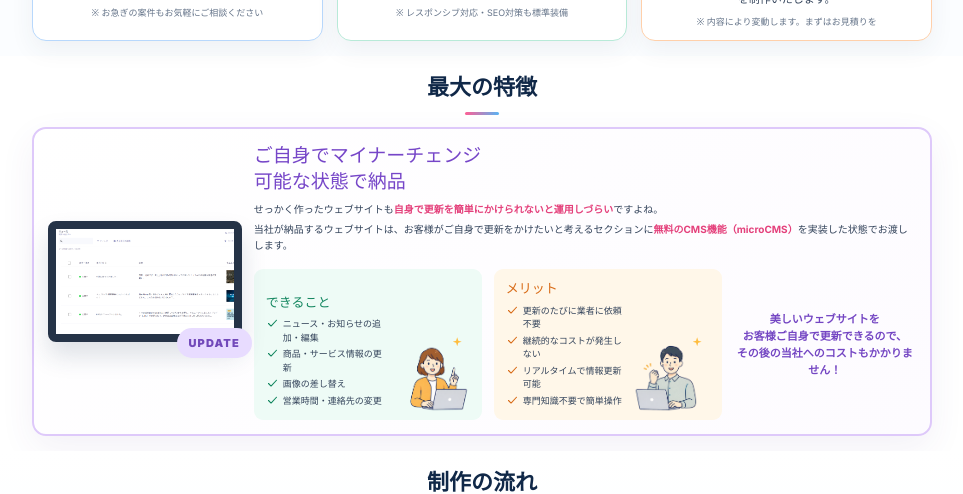
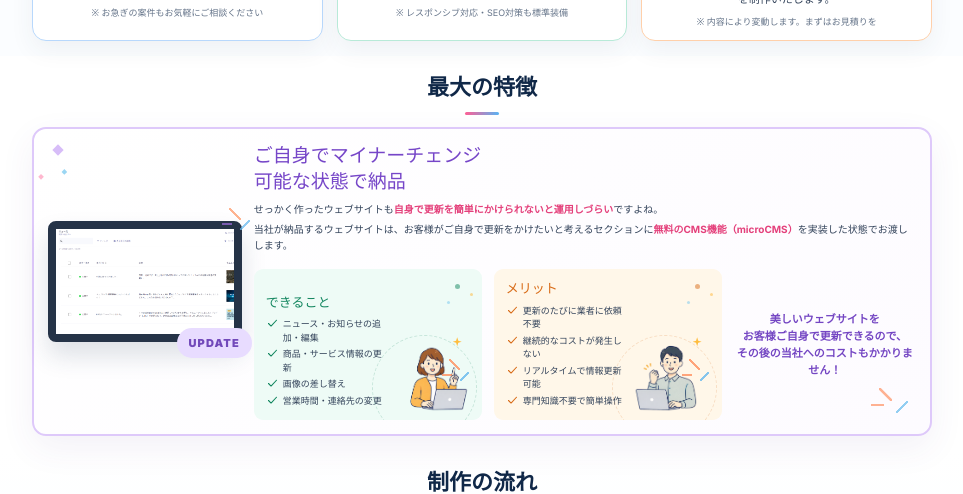
Before and after one commit to sayumasa25/-HP, a Next.js app: page /web-development in a window 1280 px wide. Shown: the part 1020-1514 px from the top of the page, without its empty margins (158-1121 px from the left). Built offline with nearby package versions, Linux system fonts and the light colour scheme; a web font is replaced by a local one.

Commit message:
Add subtle feature section accents

```diff
--- a/app/web-development/web-development.module.css
+++ b/app/web-development/web-development.module.css
@@ -472,6 +472,7 @@
   margin: 4px 0;
 }
 .feature {
+  position: relative;
   display: grid;
   grid-template-columns: 0.85fr 1.25fr 0.8fr;
   gap: 22px;
@@ -481,12 +482,62 @@
   border-radius: 21px;
   background: linear-gradient(135deg, #fff, #fdfbff);
   box-shadow: 0 12px 35px #56378e12;
+  isolation: isolate;
+}
+.feature::before {
+  content: "";
+  position: absolute;
+  z-index: 0;
+  top: 17px;
+  left: 20px;
+  width: 8px;
+  height: 8px;
+  background: #c9a4f6;
+  opacity: 0.72;
+  transform: rotate(45deg);
+  box-shadow:
+    20px 11px 0 -2px #75c7ef,
+    7px 31px 0 -2px #ff9ebd;
+}
+.feature::after {
+  content: "";
+  position: absolute;
+  z-index: 0;
+  right: 19px;
+  bottom: 18px;
+  width: 42px;
+  height: 31px;
+  opacity: 0.68;
+  background:
+    linear-gradient(#ff8f5f, #ff8f5f) 2px 19px / 13px 2px no-repeat,
+    linear-gradient(45deg, transparent 42%, #ff8f5f 43% 57%, transparent 58%)
+      10px 3px / 13px 13px no-repeat,
+    linear-gradient(-45deg, transparent 42%, #62b9ed 43% 57%, transparent 58%)
+      27px 16px / 12px 12px no-repeat;
 }
 .feature > * {
+  position: relative;
+  z-index: 1;
   min-width: 0;
 }
 .featureVisual {
   position: relative;
+}
+.featureVisual::before {
+  content: "";
+  position: absolute;
+  z-index: 2;
+  top: -15px;
+  right: -9px;
+  width: 31px;
+  height: 28px;
+  opacity: 0.72;
+  background:
+    linear-gradient(#9a6bd8, #9a6bd8) 2px 17px / 10px 2px no-repeat,
+    linear-gradient(45deg, transparent 42%, #ff9766 43% 57%, transparent 58%)
+      9px 2px / 12px 12px no-repeat,
+    linear-gradient(-45deg, transparent 42%, #65b8ee 43% 57%, transparent 58%)
+      20px 14px / 10px 10px no-repeat;
 }
 .miniLaptop {
   position: relative;
@@ -531,11 +582,40 @@
   border-radius: 13px;
 }
 .illustratedList {
+  position: relative;
   display: grid;
   grid-template-columns: minmax(0, 1fr) 112px;
   gap: 8px;
   align-items: end;
   overflow: hidden;
+  isolation: isolate;
+}
+.illustratedList::before {
+  content: "";
+  position: absolute;
+  z-index: 0;
+  right: 5px;
+  bottom: -20px;
+  width: 105px;
+  height: 105px;
+  border: 1px dashed var(--accent);
+  border-radius: 50%;
+  opacity: 0.18;
+}
+.illustratedList::after {
+  content: "";
+  position: absolute;
+  z-index: 0;
+  top: 15px;
+  right: 22px;
+  width: 5px;
+  height: 5px;
+  border-radius: 50%;
+  background: var(--accent);
+  opacity: 0.5;
+  box-shadow:
+    14px 8px 0 -1px #ffb635,
+    -9px 16px 0 -1px #74c6ef;
 }
 .featureCharacter {
   position: relative;
@@ -563,6 +643,22 @@
     0 50%,
     38% 38%
   );
+}
+.featureCharacter::after {
+  content: "";
+  position: absolute;
+  z-index: 1;
+  top: 24px;
+  right: 0;
+  width: 29px;
+  height: 27px;
+  opacity: 0.78;
+  background:
+    linear-gradient(#ff8e5c, #ff8e5c) 1px 16px / 10px 2px no-repeat,
+    linear-gradient(45deg, transparent 42%, #ff8e5c 43% 57%, transparent 58%)
+      8px 1px / 11px 11px no-repeat,
+    linear-gradient(-45deg, transparent 42%, #65b8ee 43% 57%, transparent 58%)
+      19px 14px / 9px 9px no-repeat;
 }
 .featureCharacter img {
   object-fit: cover;
```
